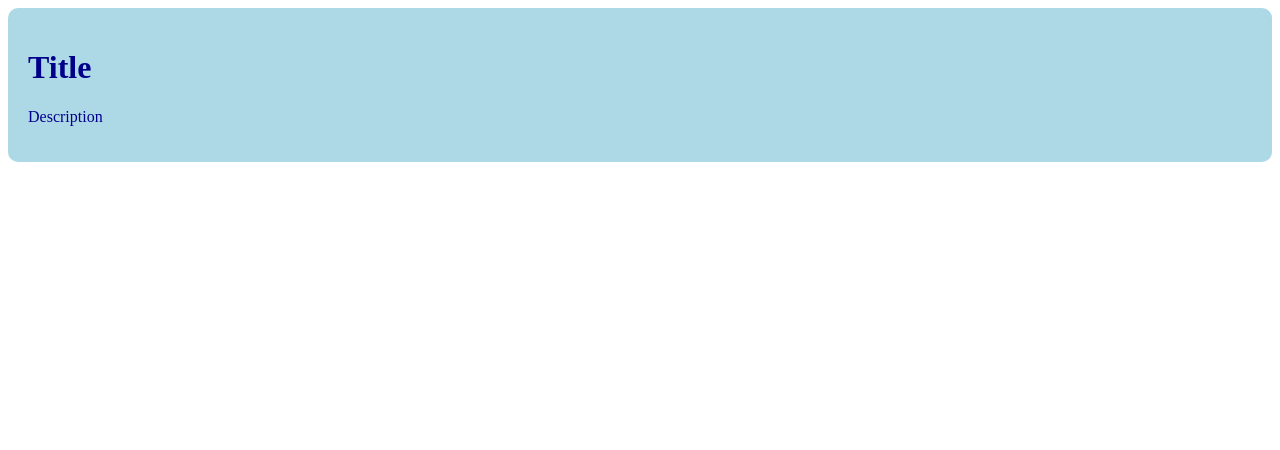
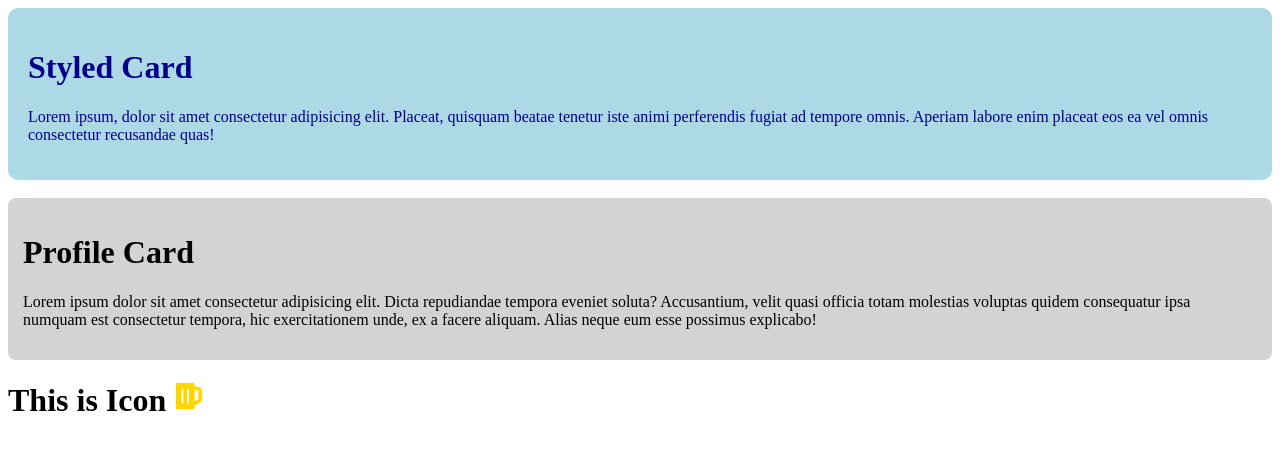
Before and after one commit to ifham21/react-demos, a React (Vite) app: page / in a window 1280 px wide. Shown: the top 450 px of the page. Built offline with nearby package versions, Linux system fonts and the light colour scheme.

Commit message:
Challenge 07 - Styling in React (Inline, Using functions and using external stylesheet

```diff
--- a/src/App.jsx
+++ b/src/App.jsx
@@ -14,6 +14,8 @@ import Weather from './components/Challenge06/Weather'
 import UserStatus from './components/Challenge06/UserStatus'
 import Greetings from './components/Challenge06/Greetings'
 import StyledCard from './components/Challenge07/StyledCard'
+import ProfileCard from './components/Challenge07/ProfileCard'
+import IconComponent from './components/Challenge07/IconComponent'
 
 //function will start as function App(){ return (<h1>Hi</h1>) }
 //Arrow function as below
@@ -67,6 +69,9 @@ const App = () => {
       {/* Challenge 07 - Styling */}
       {/* installed react-icons for this section */}
       <StyledCard />
+      <br />
+      <ProfileCard />
+      <IconComponent />
 
 
 
--- /dev/null
+++ b/src/components/Challenge07/IconComponent.jsx
@@ -0,0 +1,14 @@
+import React from 'react'
+import { FaBeer } from 'react-icons/fa'
+
+
+const IconComponent = () => {
+
+  return (
+    <div>
+        <h1>This is Icon <FaBeer style={{fontSize: "30px", color: "gold"}} /></h1>
+    </div>
+  )
+}
+
+export default IconComponent
--- /dev/null
+++ b/src/components/Challenge07/ProfileCard.jsx
@@ -0,0 +1,25 @@
+import React from 'react'
+
+const ProfileCard = () => {
+
+    const styles = {
+        backgroundColor: "lightgray",
+        padding: "15px",
+        borderRadius: "8px",
+        color: "black",
+    }
+
+  return (
+    <div style={styles}>
+        <h1>Profile Card</h1>
+        <p>
+            Lorem ipsum dolor sit amet consectetur adipisicing elit. Dicta repudiandae tempora eveniet soluta? Accusantium,
+            velit quasi officia totam molestias voluptas quidem consequatur ipsa numquam est consectetur tempora,
+            hic exercitationem unde, ex a facere aliquam.
+            Alias neque eum esse possimus explicabo!
+        </p>
+    </div>
+  )
+}
+
+export default ProfileCard
--- a/src/components/Challenge07/StyledCard.jsx
+++ b/src/components/Challenge07/StyledCard.jsx
@@ -11,8 +11,12 @@ const StyledCard = () => {
 
   return (
     <div style={styles}>
-        <h1>Title</h1>
-        <p>Description</p>
+        <h1>Styled Card</h1>
+        <p>
+            Lorem ipsum, dolor sit amet consectetur adipisicing elit.
+            Placeat, quisquam beatae tenetur iste animi perferendis fugiat ad tempore omnis.
+            Aperiam labore enim placeat eos ea vel omnis consectetur recusandae quas!
+        </p>
     </div>
   )
 }
```
